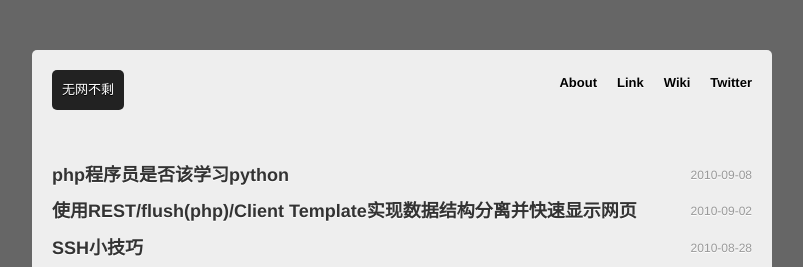
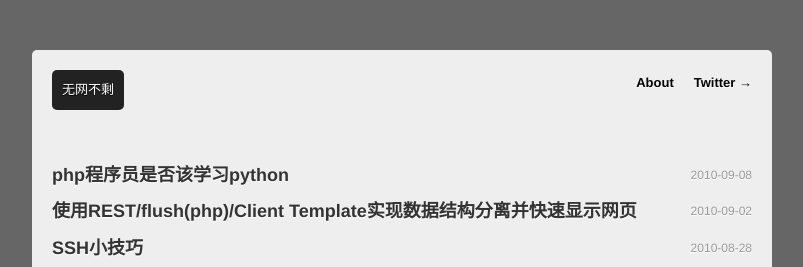
Before and after one commit to limboy/lzyy.github.com, a Jekyll site: the page built from index.html, in a window 1280 px wide. Shown: the top 267 px of the page, without its empty margins (238-1041 px from the left). Built offline with Jekyll 4.4.1, drawn with Linux system fonts in a browser that asks for light colours; Markdown is read by kramdown in place of the engine named in the settings.

Commit message:
remove link

```diff
--- a/_layouts/default.html
+++ b/_layouts/default.html
@@ -24,9 +24,9 @@
 				<h1><a href="/">无网不剩</a></h1>
 				<ul>
 					<li><a href="/about.html">About</a></li>
-					<li><a href="/link.html">Link</a></li>
-					<li><a href="http://wiki.leezhong.com">Wiki</a></li>
-					<li><a href="http://twitter.com">Twitter</a></li>
+					<!--<li><a href="/link.html">Link</a></li>-->
+					<!--<li><a href="http://wiki.leezhong.com">Wiki</a></li>-->
+					<li><a href="http://twitter.com">Twitter →</a></li>
 				</ul>
 			</div>
 			<br />
```
